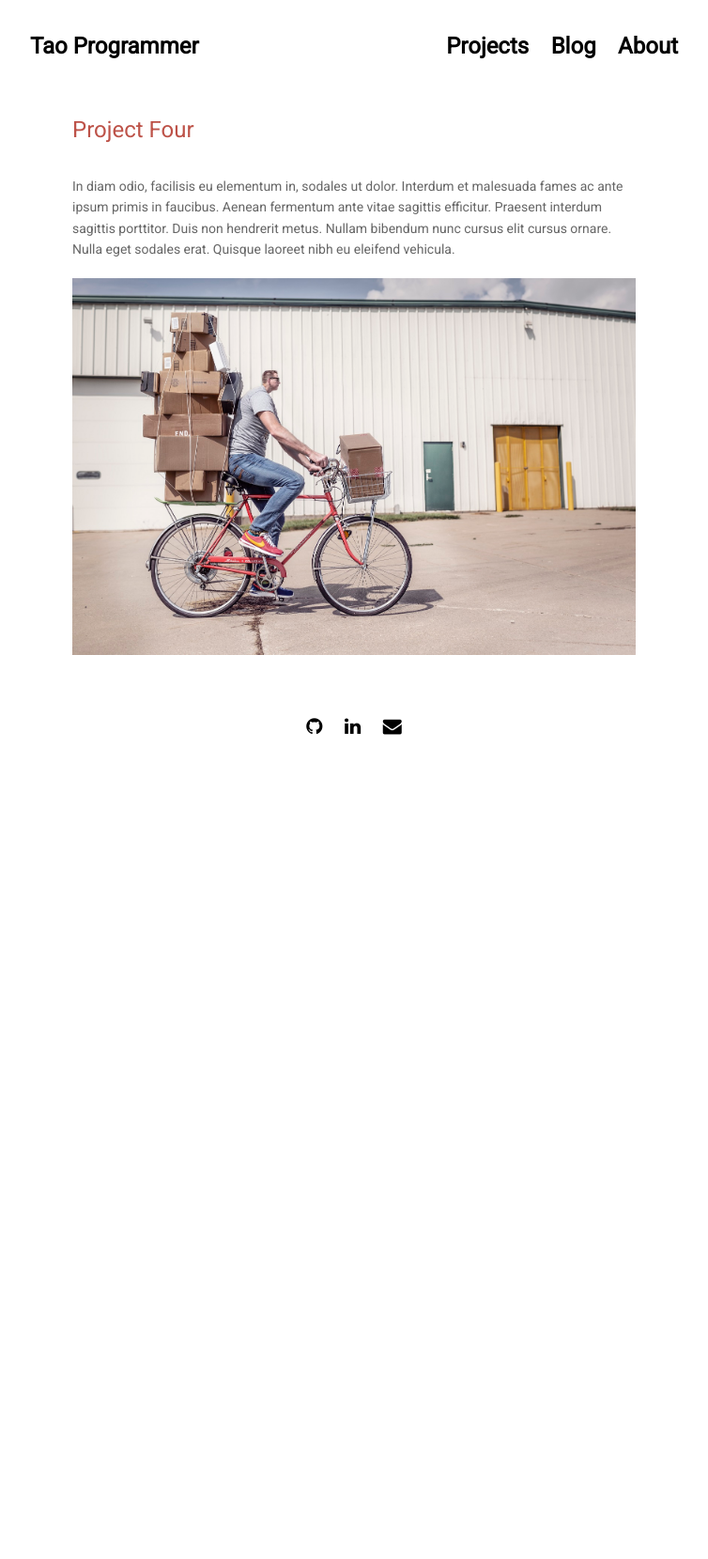
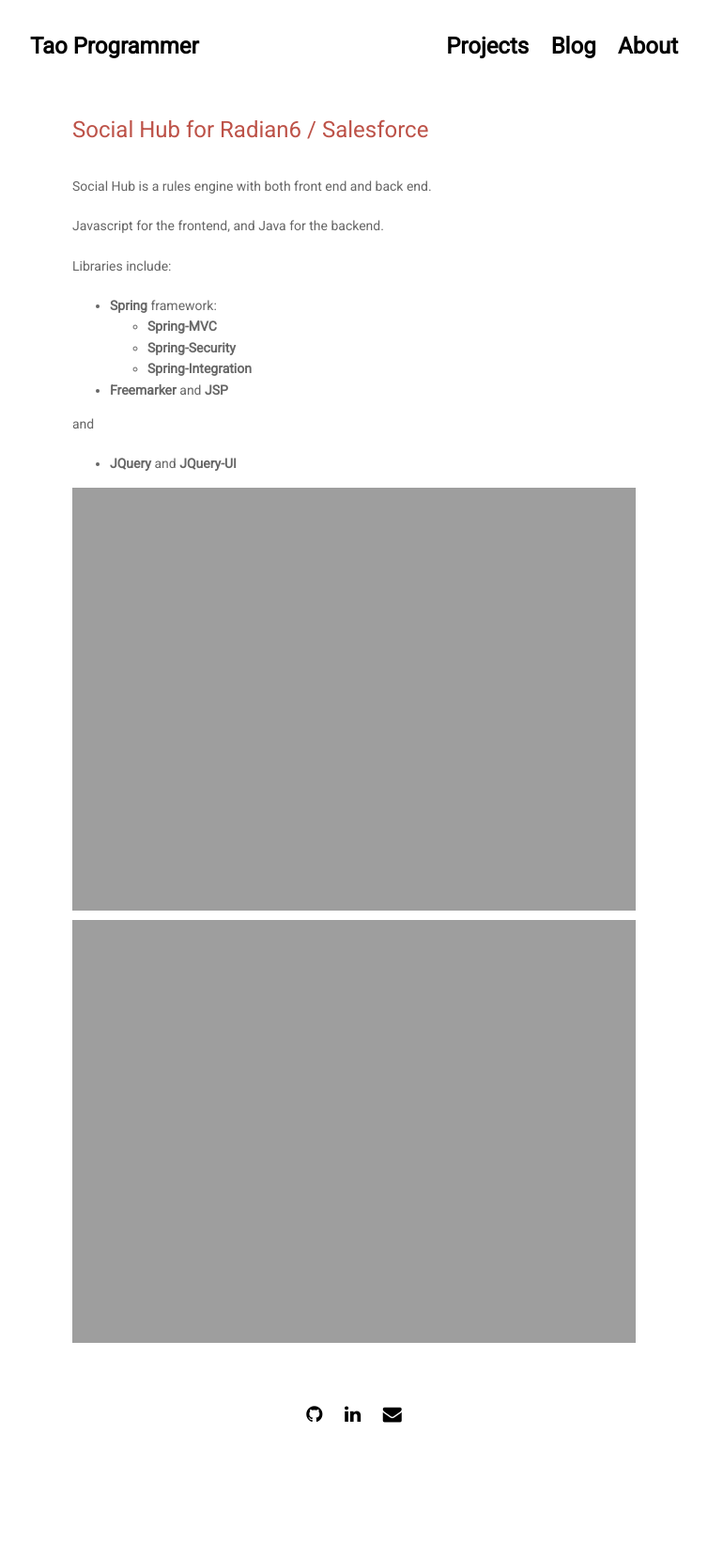
Before and after one commit to taoprogrammer/taoprogrammer.github.io, a Jekyll site: the page built from projects/proj-4.md, in a window 1280 px wide. Shown: the whole page at 94% size, without its empty margins (263-1017 px from the left). Built offline with Jekyll 4.4.1, drawn with Linux system fonts in a browser that asks for light colours; nearby versions of some CDN libraries; before the commit the page ends 927 px from its top, so only the background shows below that.

Commit message:
project 4: Social Hub

```diff
--- a/_data/settings.yml
+++ b/_data/settings.yml
@@ -53,6 +53,7 @@
 projects:
 - {name: 'Dashboard', folder: 'proj-1', file: 'projects/proj-1.html'}
 - {name: 'Fullstack tech-talk', folder: 'proj-2', file: 'projects/proj-2.html'}
+- {name: 'Social Hub', folder: 'proj-4', file: 'projects/proj-4.html'}
 #- {name: 'Project Two', folder: 'proj-2', file: 'projects/proj-2.html'}
 
 #-------------------------------
--- a/projects/proj-4.md
+++ b/projects/proj-4.md
@@ -1,8 +1,22 @@
 ---
 layout: post
-title: 'Project Four'
+title: 'Social Hub for Radian6 / Salesforce'
 ---
 
-In diam odio, facilisis eu elementum in, sodales ut dolor. Interdum et malesuada fames ac ante ipsum primis in faucibus. Aenean fermentum ante vitae sagittis efficitur. Praesent interdum sagittis porttitor. Duis non hendrerit metus. Nullam bibendum nunc cursus elit cursus ornare. Nulla eget sodales erat. Quisque laoreet nibh eu eleifend vehicula.
+Social Hub is a rules engine with both front end and back end.
 
-{% include image.html url="http://www.gratisography.com" image="projects/proj-4/bike.jpg" %}
+Javascript for the frontend, and Java for the backend.
+
+Libraries include:
+* **Spring** framework:
+  * **Spring-MVC**
+  * **Spring-Security**
+  * **Spring-Integration**
+* **Freemarker** and **JSP**
+
+and
+* **JQuery** and **JQuery-UI**
+
+
+{% include image.html url="https://rules.radian6.com/" image="projects/proj-4/socialhub.png" %}
+{% include image.html url="https://youtu.be/H56hqEqqZlM?t=80" image="projects/proj-4/youtube.png" %}
```
Also changed, not shown: 7 other files.
